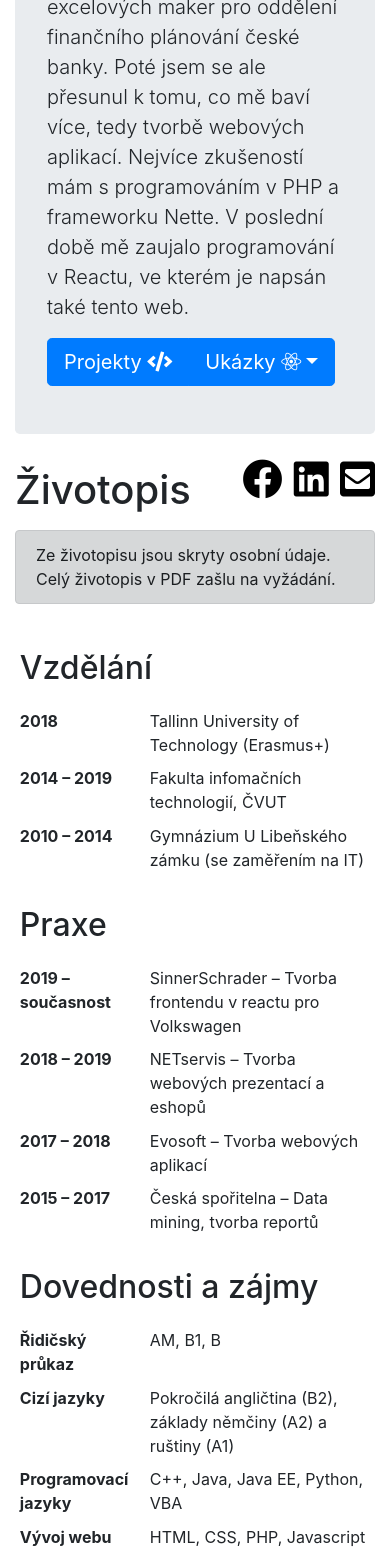
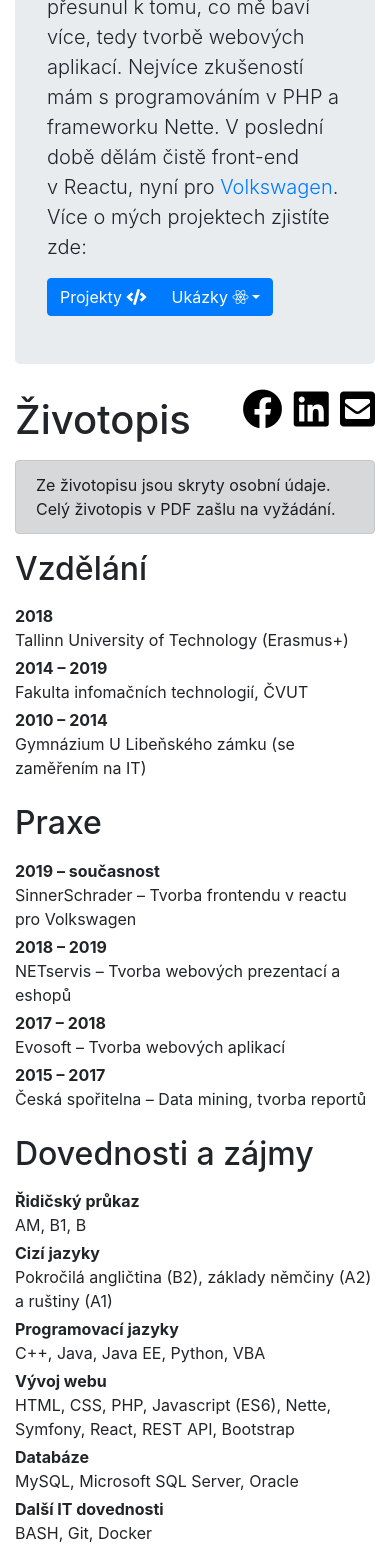
Before and after one commit to borilfilip/filipboril-cz, a React (Create React App) app: page / in a window 390 px wide. Shown: the part 432-1984 px from the top of the page. Built offline with nearby package versions, Linux system fonts and the light colour scheme.

Commit message:
Updated intro, CV made responsive, menu autocollapse, bug fix

```diff
--- a/src/components/Demos/BurgerBuilder/Orders/Order/Order.js
+++ b/src/components/Demos/BurgerBuilder/Orders/Order/Order.js
@@ -32,7 +32,7 @@ const order = (props) => {
         minute: "2-digit"
     };
     const formattedDate = new Intl.DateTimeFormat('cs-CZ', format).format(date);
-    const ingredients = Object.keys(props.ingredients).map((ingredient) => {
+    const ingredients = Object.keys(props.ingredients).map((ingredient, index) => {
         const count = props.ingredients[ingredient];
         let color;
         switch (ingredient) {
@@ -43,7 +43,7 @@ const order = (props) => {
             default: color = 'secondary'; break;
         }
 
-        return count ? (<Badge variant={color} style={{marginRight: '3px'}}>{count}</Badge>) : null;
+        return count ? (<Badge key={index} variant={color} style={{marginRight: '3px'}}>{count}</Badge>) : null;
     });
 
     return (
--- /dev/null
+++ b/src/components/Home/CV/Block/Block.js
@@ -0,0 +1,14 @@
+import React from 'react';
+
+const Block = (props) => {
+  return (
+    <>
+      <h2>{props.name}</h2>
+      <div className="mt-3 mb-4">
+        {props.children}
+      </div>
+    </>
+  )
+};
+
+export default Block;
--- a/src/components/Home/CV/CV.js
+++ b/src/components/Home/CV/CV.js
@@ -1,8 +1,7 @@
 import React from 'react';
 import './CV.css';
-import Row from './Row/Row'
-import Headline from "./Headline/Headline";
-import Table from "./Table/Table";
+import Block from './Block/Block'
+import Entry from './Entry/Entry'
 import Alert from 'react-bootstrap/Alert'
 
 const CV = (props) => {
@@ -12,27 +11,29 @@ const CV = (props) => {
       <Alert variant="dark">
         Ze životopisu jsou skryty osobní údaje. Celý životopis v PDF zašlu na vyžádání.
       </Alert>
-          <Table>
-              <Headline>Vzdělání</Headline>
-              <Row name="2018">Tallinn University of Technology (Erasmus+)</Row>
-              <Row name="2014 – 2019">Fakulta infomačních technologií, ČVUT</Row>
-              <Row name="2010 – 2014">Gymnázium U Libeňského zámku (se zaměřením na IT)</Row>
 
-              <Headline>Praxe</Headline>
-              <Row name="2019 – současnost">SinnerSchrader – Tvorba frontendu v reactu pro Volkswagen</Row>
-              <Row name="2018 – 2019">NETservis – Tvorba webových prezentací a eshopů</Row>
-              <Row name="2017 – 2018">Evosoft – Tvorba webových aplikací</Row>
-              <Row name="2015 – 2017">Česká spořitelna – Data mining, tvorba reportů</Row>
+      <Block name="Vzdělání">
+        <Entry name="2018">Tallinn University of Technology (Erasmus+)</Entry>
+        <Entry name="2014 – 2019">Fakulta infomačních technologií, ČVUT</Entry>
+        <Entry name="2010 – 2014">Gymnázium U Libeňského zámku (se zaměřením na IT)</Entry>
+      </Block>
 
-              <Headline>Dovednosti a zájmy</Headline>
-              <Row name="Řidičský průkaz">AM, B1, B</Row>
-              <Row name="Cizí jazyky">Pokročilá angličtina (B2), základy němčiny (A2) a ruštiny (A1)</Row>
-              <Row name="Programovací jazyky">C++, Java, Java EE, Python, VBA</Row>
-              <Row name="Vývoj webu">HTML, CSS, PHP, Javascript (ES6), Nette, Symfony, React, REST API, Bootstrap</Row>
-              <Row name="Databáze">MySQL, Microsoft SQL Server, Oracle</Row>
-              <Row name="Další IT dovednosti">BASH, Git, Docker</Row>
-              <Row name="Další zájmy">Programování, cestování, cyklistika</Row>
-          </Table>
+      <Block name="Praxe">
+        <Entry name="2019 – současnost">SinnerSchrader – Tvorba frontendu v reactu pro Volkswagen</Entry>
+        <Entry name="2018 – 2019">NETservis – Tvorba webových prezentací a eshopů</Entry>
+        <Entry name="2017 – 2018">Evosoft – Tvorba webových aplikací</Entry>
+        <Entry name="2015 – 2017">Česká spořitelna – Data mining, tvorba reportů</Entry>
+      </Block>
+
+      <Block name="Dovednosti a zájmy">
+        <Entry name="Řidičský průkaz">AM, B1, B</Entry>
+        <Entry name="Cizí jazyky">Pokročilá angličtina (B2), základy němčiny (A2) a ruštiny (A1)</Entry>
+        <Entry name="Programovací jazyky">C++, Java, Java EE, Python, VBA</Entry>
+        <Entry name="Vývoj webu">HTML, CSS, PHP, Javascript (ES6), Nette, Symfony, React, REST API, Bootstrap</Entry>
+        <Entry name="Databáze">MySQL, Microsoft SQL Server, Oracle</Entry>
+        <Entry name="Další IT dovednosti">BASH, Git, Docker</Entry>
+        <Entry name="Další zájmy">Programování, cestování, cyklistika</Entry>
+      </Block>
     </div>
   );
 };
--- /dev/null
+++ b/src/components/Home/CV/Entry/Entry.js
@@ -0,0 +1,13 @@
+import React from 'react';
+import {Col, Row} from "react-bootstrap";
+
+const Entry = (props) => {
+  return (
+      <Row className="my-1">
+        <Col sm="3"><strong>{props.name}</strong></Col>
+          <Col>{props.children}</Col>
+      </Row>
+  );
+};
+
+export default Entry;
--- a/src/components/Home/CV/Headline/Headline.js
+++ /dev/null
@@ -1,11 +0,0 @@
-import React from 'react';
-
-const Headline = (props) => {
-  return (
-      <tr>
-          <th scope="row" colSpan="2"><h2>{props.children}</h2></th>
-      </tr>
-  );
-};
-
-export default Headline;
--- a/src/components/Home/CV/Row/Row.js
+++ /dev/null
@@ -1,12 +0,0 @@
-import React from 'react';
-
-const Row = (props) => {
-  return (
-      <tr>
-          <th scope="row">{props.name}</th>
-          <td>{props.children}</td>
-      </tr>
-  );
-};
-
-export default Row;
--- a/src/components/Home/CV/Table/Table.js
+++ /dev/null
@@ -1,14 +0,0 @@
-import React from 'react';
-import BTable from 'react-bootstrap/Table'
-
-const Table = (props) => {
-  return (
-      <BTable size="sm" borderless>
-          <tbody>
-              {props.children}
-          </tbody>
-      </BTable>
-  );
-};
-
-export default Table;
--- a/src/components/Home/Intro/Intro.js
+++ b/src/components/Home/Intro/Intro.js
@@ -13,16 +13,18 @@ const intro = (props) => {
       <Jumbotron>
           <h1>Bc. Filip Bořil</h1>
           <p className="lead">
-              Jsem student magisterského programu informatika na FIT.ČVUT. Mým oborem je softwarové inženýrství se zaměřením na webové inženýrství.
-              Kariérně jsem začínal prací s databázemi a tvorbu reportů s využitím excelových maker pro oddělení finančního plánování české banky.
-              Poté jsem se ale přesunul k tomu, co mě baví více, tedy tvorbě webových aplikací. Nejvíce zkušeností mám s programováním v PHP a frameworku
-              Nette. V poslední době mě zaujalo programování v Reactu, ve kterém je napsán také tento web.
+              Jsem webový vývojář, který vystudoval obor softwarové inženýrství na FIT.ČVUT.
+              Kariérně jsem začínal prací s&nbsp;databázemi a tvorbu reportů s využitím excelových maker pro oddělení
+              finančního plánování české banky. Poté jsem se ale přesunul k&nbsp;tomu, co mě baví více, tedy tvorbě
+              webových aplikací. Nejvíce zkušeností mám s programováním v&nbsp;PHP a frameworku Nette. V poslední době
+              dělám čistě front-end v&nbsp;Reactu, nyní pro <a href="https://www.volkswagen.de">Volkswagen</a>. Více
+              o&nbsp;mých projektech zjistíte zde:
           </p>
           <ButtonGroup>
-              <NavLink to="/projects" role="button" className="btn btn-lg btn-primary">
+              <NavLink to="/projects" role="button" className="btn btn-primary">
                   Projekty <i className="fas fa-code"/>
               </NavLink>
-              <DropdownButton as={ButtonGroup} title={demoButtonLabel} size="lg">
+              <DropdownButton as={ButtonGroup} title={demoButtonLabel}>
                   <Dropdown.Item as={NavLink} to="/demos/todo">Úkolníček</Dropdown.Item>
                   <Dropdown.Item as={NavLink} to="/demos/burger-builder">Burger builder</Dropdown.Item>
               </DropdownButton>
--- a/src/components/Layout/Menu/Menu.js
+++ b/src/components/Layout/Menu/Menu.js
@@ -1,27 +1,43 @@
-import React from 'react';
-import { withRouter } from 'react-router';
+import React, {Component} from 'react';
+import {withRouter} from 'react-router';
 import {matchPath, NavLink} from 'react-router-dom';
-import Container from 'react-bootstrap/Container'
-import Navbar from 'react-bootstrap/Navbar'
-import Nav from "react-bootstrap/Nav";
-import NavDropdown from "react-bootstrap/NavDropdown";
+import {Container, Navbar, Nav, NavDropdown} from 'react-bootstrap'
 
-const menu = (props) => {
-  const pathname = props.location.pathname;
+class Menu extends Component {
+  state = {
+    navBarExpanded: false
+  };
+
+  expandNavBar = (expanded) => {
+    this.setState({navBarExpanded: expanded});
+  };
+
+  closeNavBar = () => {
+    this.setState({navBarExpanded: false});
+  };
+
+  render() {
+    const MenuNav = (props) => (
+      <Nav.Link onClick={this.closeNavBar} as={NavLink} {...props}>{props.children}</Nav.Link>
+    );
+    const MenuNavDropdownItem = (props) => (
+      <NavDropdown.Item onClick={this.closeNavBar} as={NavLink} {...props}>{props.children}</NavDropdown.Item>
+    );
+    const pathname = this.props.location.pathname;
     const demosActive = matchPath(pathname, {path: "/demos"}) !== null;
 
     return (
-    <Navbar variant="dark" bg="dark" expand="md" fixed="top" collapseOnSelect>
+      <Navbar variant="dark" bg="dark" expand="md" fixed="top" onToggle={this.expandNavBar} expanded={this.state.navBarExpanded}>
         <Container>
           <Navbar.Brand as={NavLink} exact to="/">Filip Bořil</Navbar.Brand>
-        <Navbar.Toggle aria-controls="basic-navbar-nav" />
+          <Navbar.Toggle aria-controls="basic-navbar-nav"/>
           <Navbar.Collapse id="basic-navbar-nav">
             <Nav className="mr-auto">
-            <Nav.Link as={NavLink} exact to="/">O mně</Nav.Link>
-            <Nav.Link as={NavLink} to="/projects">Projekty</Nav.Link>
+              <MenuNav exact to="/">O mně</MenuNav>
+              <MenuNav to="/projects">Projekty</MenuNav>
               <NavDropdown title="Ukázky" id="basic-nav-dropdown" className={demosActive ? "active" : null}>
-              <NavDropdown.Item as={NavLink} to="/demos/todo">Úkolníček</NavDropdown.Item>
-              <NavDropdown.Item as={NavLink} to="/demos/burger-builder">Burger builder</NavDropdown.Item>
+                <MenuNavDropdownItem to="/demos/todo">Úkolníček</MenuNavDropdownItem>
+                <MenuNavDropdownItem to="/demos/burger-builder">Burger builder</MenuNavDropdownItem>
               </NavDropdown>
             </Nav>
           </Navbar.Collapse>
@@ -29,5 +45,6 @@ const menu = (props) => {
       </Navbar>
     );
   };
+}
 
-export default withRouter(menu);
+export default withRouter(Menu);
```
Lines whose indentation alone changed are shown as unchanged.
